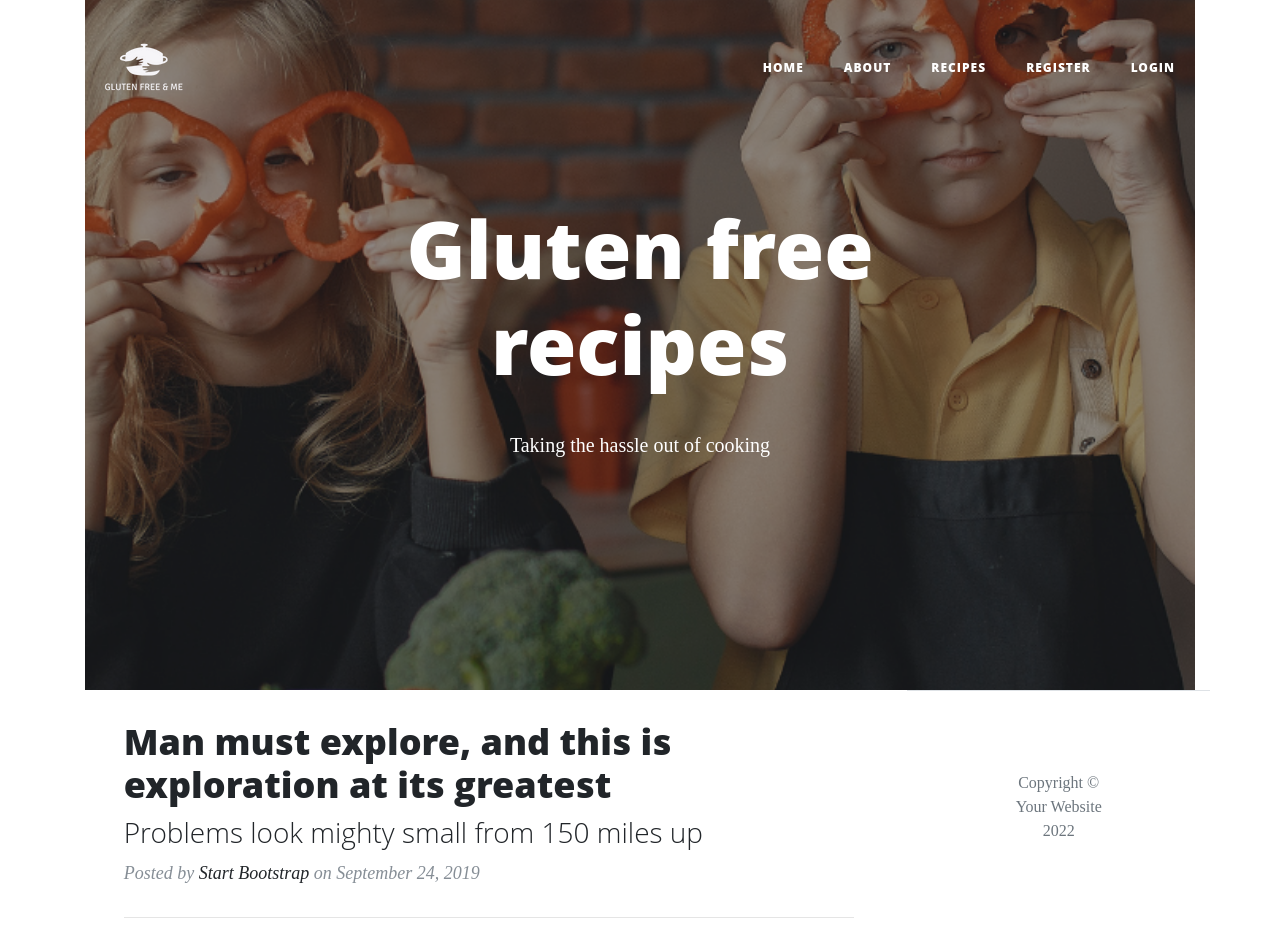
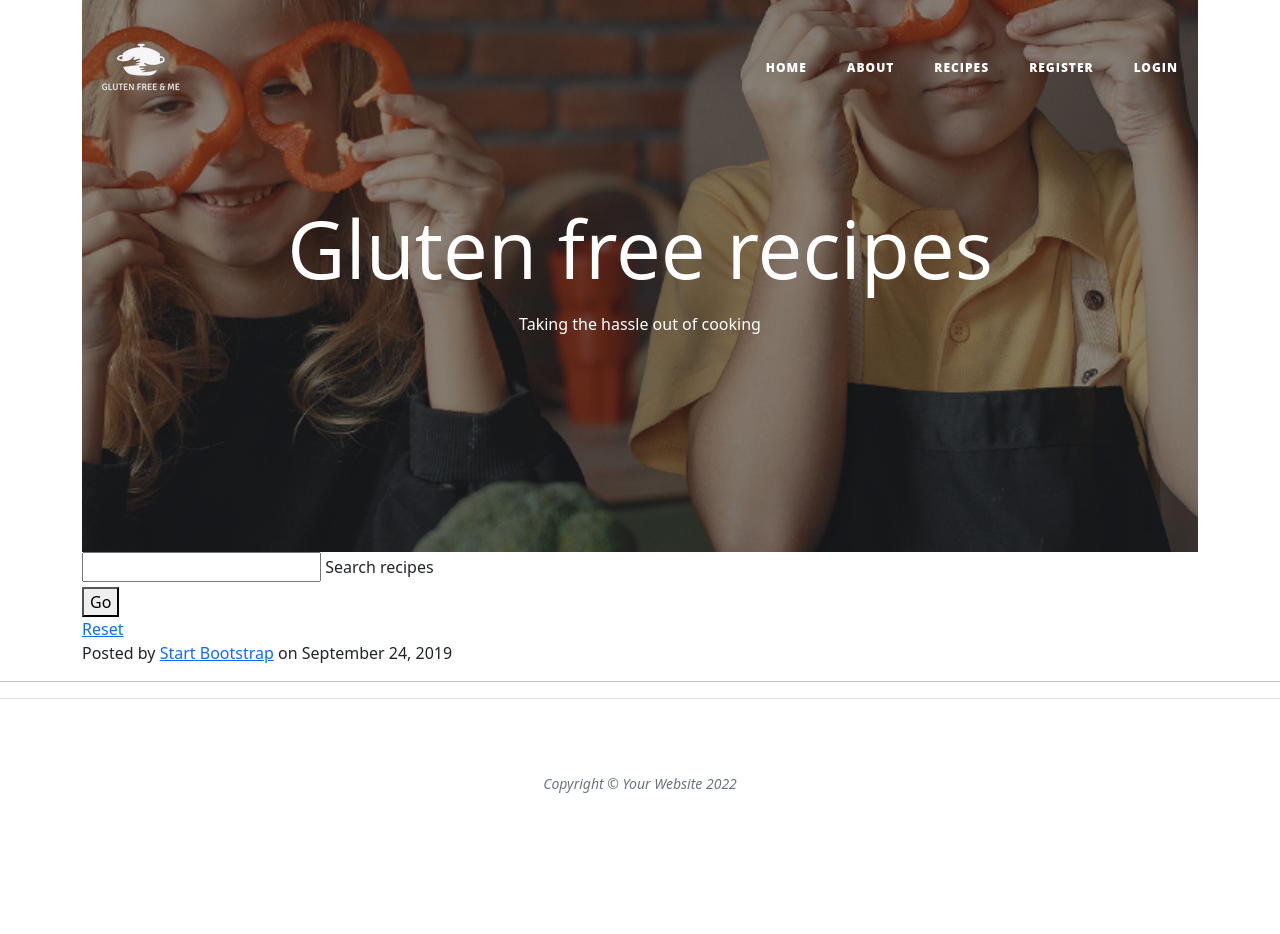
Before and after one commit to mccannka/gluten-free-me, a Flask app: page /recipes in a window 1280 px wide. After the commit the page ends 793 px from the top, so only its background shows below. Run offline with Flask 2, Linux system fonts and the light colour scheme; some libraries are stand-ins or nearby versions.

Commit message:
Your commit message here

```diff
--- a/app.py
+++ b/app.py
@@ -30,6 +30,19 @@ def login():
     return render_template("user/login.html")
 
 
+@app.route("/search", methods=["GET", "POST"])
+def search():
+    query = request.form.get("query")
+    recipes = list(mongo.db.recipes.find({"$text": {"$search": query}}))
+    return render_template("recipes/recipes.html", recipes=recipes)
+
+
+@app.route("/recipes")
+def get_recipes():
+    recipes = list(mongo.db.recipes.find().sort("_id", -1))
+    return render_template("recipes/recipes.html", recipes=recipes)
+
+
 if __name__ == "__main__":
     app.run(
         host=os.environ.get("IP", "0.0.0.0"),
--- a/templates/base.html
+++ b/templates/base.html
@@ -1,15 +1,15 @@
 <!DOCTYPE html>
 <html lang="en">
-
    <head>
       <meta charset="UTF-8">
       <meta name="viewport" content="width=device-width, initial-scale=1.0">
       <meta http-equiv="X-UA-Compatible" content="ie=edge">
       <link rel="stylesheet" href="{{ url_for('static', filename='vendor/bootstrap/css/bootstrap.css') }}">
       <link rel="stylesheet" href="{{ url_for('static', filename='css/clean-blog.css') }}">
+      <link href="https://cdn.jsdelivr.net/npm/bootstrap@5.2.0-beta1/dist/css/bootstrap.min.css" rel="stylesheet" integrity="sha384-0evHe/X+R7YkIZDRvuzKMRqM+OrBnVFBL6DOitfPri4tjfHxaWutUpFmBp4vmVor" crossorigin="anonymous">
+      <script src="https://cdn.jsdelivr.net/npm/bootstrap@5.2.0-beta1/dist/js/bootstrap.bundle.min.js" integrity="sha384-pprn3073KE6tl6bjs2QrFaJGz5/SUsLqktiwsUTF55Jfv3qYSDhgCecCxMW52nD2" crossorigin="anonymous"></script>
       <title>Hello Flask</title>
    </head>
-
    <body>
       <!-- Navigation-->
       <nav class="navbar navbar-expand-lg navbar-light fixed-top" id="mainNav">
@@ -87,10 +87,8 @@
       <script src="{{ url_for('static', filename='vendor/bootstrap/js/bootstrap.bundle.min.js') }}"></script>
       <!-- Custom scripts for this template -->
       <script src="{{ url_for('static', filename='js/clean-blog.min.js') }}"></script>
-
       <script>
          $("#copyright").text(new Date().getFullYear());
       </script>
-
    </body>
 </html>
--- a/templates/recipe/recipes.html
+++ b/templates/recipe/recipes.html
@@ -1,5 +1,7 @@
 {% extends "base.html" %}
 {% block content %}
+
+<!-- hero-->
 <header class="masthead" style="background-image: url('{{ url_for('static', filename='img/about-hero.png') }}')">
     <div class="overlay"></div>
     <div class="container">
@@ -13,17 +15,35 @@
       </div>
     </div>
   </header>
-  <div class="row">
-    <div class="col-lg-8 col-md-10 mx-auto">
-        <div class="post-preview">
-            <a href="post.html">
-                <h2 class="post-title">
-                    Man must explore, and this is exploration at its greatest
-                </h2>
-                <h3 class="post-subtitle">
-                    Problems look mighty small from 150 miles up
-                </h3>
-            </a>
+
+<!-- Search recipe functionality -->
+<div class="row center-align card-panel search-card">
+    <form class="col s12" method="POST" action="{{ url_for('search') }}">
+      <div class="row">
+        <div class="input-field col s12 top-margins">
+          <i class="fas fa-search prefix"></i>
+          <input type="text" name="query" id="query" minlength="3" class="validate" required>
+          <label for="query">Search recipes</label>
+        </div>
+      </div>
+      <div class="row">
+        <div class="col s12">
+          <button type="submit" class="btn-large btn-green">
+            <i class="fas fa-search prefix"></i> Go
+          </button>
+        </div>
+      </div>
+      <div class="row">
+        <div class="col s12">
+          <a href="{{ url_for('get_recipes') }}" class="btn-large btn-red">
+            <i class="fas fa-redo"></i> Reset
+          </a>
+        </div>
+      </div>
+    </form>
+  </div>
+
+
             <p class="post-meta">Posted by
                 <a href="#">Start Bootstrap</a>
                 on September 24, 2019</p>
```
Lines whose indentation alone changed are shown as unchanged.
